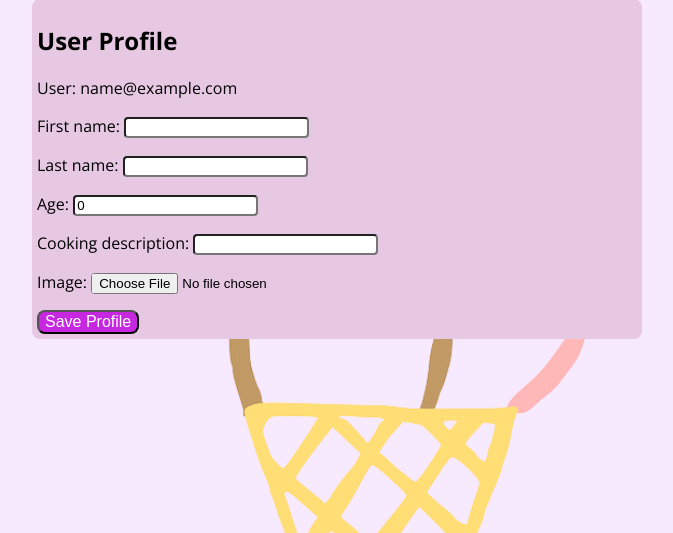
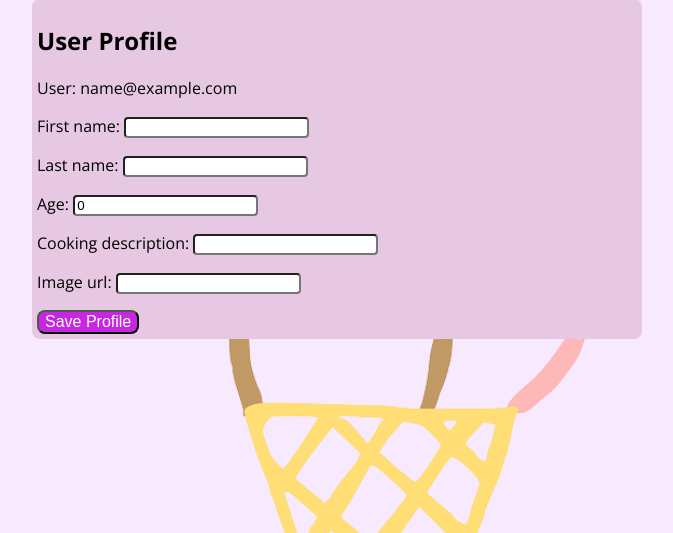
Before and after one commit to ilapatarev/kitchen, a Django app: page /profile/update/ in a window 1280 px wide. Shown: the part 103-636 px from the top of the page, without its empty margins (303-976 px from the left). Run offline with Django 4.2, Linux system fonts and the light colour scheme; the visitor is signed in with stand-in values (Sample User, id 1); data comes from the database, SQL or seed files in the repository; some libraries are stand-ins or nearby versions; some web fonts are replaced.

Commit message:
Merge remote-tracking branch 'origin/master'

```diff
--- a/kitchen/accounts/forms.py
+++ b/kitchen/accounts/forms.py
@@ -49,4 +49,4 @@ class UserLoginForm(forms.Form):
 class ProfileForm(forms.ModelForm):
     class Meta:
         model = Profile
-        fields = ['first_name', 'last_name', 'age', 'cooking_description', 'image']
+        fields = ['first_name', 'last_name', 'age', 'cooking_description', 'image_url']
--- a/kitchen/accounts/models.py
+++ b/kitchen/accounts/models.py
@@ -48,7 +48,6 @@ class Profile(models.Model):
 	last_name = models.CharField(max_length=30, blank=True, null=True,)
 	age = models.PositiveIntegerField(default=0)
 	cooking_description = models.CharField(max_length=50, blank=True, null=True,)
-	image = models.ImageField(
-		upload_to='profile_images/', blank=True, null=True,)
+	image_url = models.URLField(max_length=200, blank=True, null=True)
 	def __str__(self):
 		return self.user.email
--- a/kitchen/accounts/views.py
+++ b/kitchen/accounts/views.py
@@ -60,7 +60,10 @@ def update_profile(request):
         form = ProfileForm(request.POST, request.FILES, instance=user_profile)
         if form.is_valid():
             form.save()
+            messages.success(request, 'Profile updated successfully')
             return redirect('profile')
+        else:
+            messages.error(request, 'Please correct the error below.')
     else:
         form = ProfileForm(instance=user_profile)
 
--- a/kitchen/recipes/forms.py
+++ b/kitchen/recipes/forms.py
@@ -5,7 +5,7 @@ class RecipeForm(forms.ModelForm):
     class Meta:
         model = Recipe
         fields = [
-            'name', 'short_description','category', 'image', 'prep_time', 'cook_time', 'freeze_time',
+            'name', 'short_description','category', 'image_url', 'prep_time', 'cook_time', 'freeze_time',
             'cool_time', 'total_time', 'servings', 'tips',
             'calories', 'fat', 'carbs', 'protein'
         ]
--- a/kitchen/recipes/models.py
+++ b/kitchen/recipes/models.py
@@ -24,7 +24,7 @@ class Recipe(models.Model):
     ]
     category = models.CharField(max_length=20, choices=CATEGORY_CHOICES)
 
-    image = models.ImageField(upload_to='recipe_images/', max_length=5000000, blank=True)
+    image_url = models.URLField(max_length=200, blank=True, null=True)
     prep_time = models.IntegerField( default=0)
     cook_time = models.IntegerField( default=0)
     freeze_time = models.IntegerField( default=0)
--- a/kitchen/settings.py
+++ b/kitchen/settings.py
@@ -30,7 +30,7 @@ environ.Env.read_env()
 SECRET_KEY = env('SECRET_KEY', default='your-default-secret-key')
 
 # SECURITY WARNING: don't run with debug turned on in production!
-DEBUG = False
+DEBUG = True
 
 ALLOWED_HOSTS = ['*']
 
--- a/templates/account/profile.html
+++ b/templates/account/profile.html
@@ -11,10 +11,10 @@
           <p class="profile-info"><strong>Age:</strong> {{ profile.age }}</p>
           <p class="profile-info"><strong>Short Description:</strong> {{ profile.cooking_description }}</p>
           <p class="profile-info"><strong>Email:</strong> {{ profile.user.email }}</p>
-            {% if profile.image %}
-                <img class="profile-pic" src="{{ profile.image.url }}" alt="Profile Image">
+            {% if profile.image_url %}
+                <img class="profile-pic" src="{{ profile.image_url }}" alt="Profile Image">
             {% else %}
-                <img class="profile-pic" src="/static/images/avatar-3814049_1280.webp" alt="profil img"/>
+                <img class="profile-pic" src="/static/images/avatar-3814049_1280.webp" alt="Profile image"/>
             {% endif %}
 
 
--- a/templates/recipes/recipe_detail.html
+++ b/templates/recipes/recipe_detail.html
@@ -7,7 +7,7 @@
             <h2 id="">{{ recipe.name }}</h2>
             <p id="description" >{{ recipe.short_description }}</p>
             <p id="avg-rating">Average Rating: {{ recipe.average_rating|default:'No reviews yet' }}</p>
-            <img class="field-pic" src="{{ recipe.image.url }}" alt="">
+            <img class="field-pic" src="{{ recipe.image_url }}" alt="">
             <div id="time">
                   <p id="total-time">Total time <span>&#x27A1;</span> {{ recipe.total_time }} min.</p>
                   <p>Preparation time <span>&#x27A1;</span> {{ recipe.prep_time }} min.</p>
--- a/templates/recipes/recipe_list.html
+++ b/templates/recipes/recipe_list.html
@@ -16,8 +16,8 @@
         <div class="main-content">
             {%  for recipe in recipes %}
                 <article class="pop">
-                    {% if recipe.image %}
-                        <img class="ground-pic" src="{{ recipe.image.url }}" alt="">
+                    {% if recipe.image_url %}
+                        <img class="ground-pic" src="{{ recipe.image_url }}" alt="">
                      {% endif %}
                     <h2>{{ recipe.name }}</h2>
                     <p class="info-text">Shortly: {{ recipe.short_description }}</p>
--- a/templates/recipes/recipe_list_by_category.html
+++ b/templates/recipes/recipe_list_by_category.html
@@ -26,8 +26,8 @@
 
                     <article class="pop">
 
-                        {% if recipe.image %}
-                            <img class="ground-pic" src="{{ recipe.image.url }}" alt="">
+                        {% if recipe.image_url %}
+                            <img class="ground-pic" src="{{ recipe.image_url }}" alt="">
                          {% endif %}
                         <h2>{{ recipe.name }}</h2>
                         <p class="info-text">Shortly: {{ recipe.short_description }}</p>
```
Also changed, not shown: kitchen/accounts/migrations/0002_alter_profile_image.py (added), kitchen/accounts/migrations/0003_alter_profile_image.py (added), kitchen/accounts/migrations/0004_rename_image_profile_image_url.py (added), kitchen/recipes/migrations/0017_alter_recipe_image.py (added), kitchen/recipes/migrations/0018_alter_recipe_image.py (added), kitchen/recipes/migrations/0019_rename_image_recipe_image_url.py (added).
